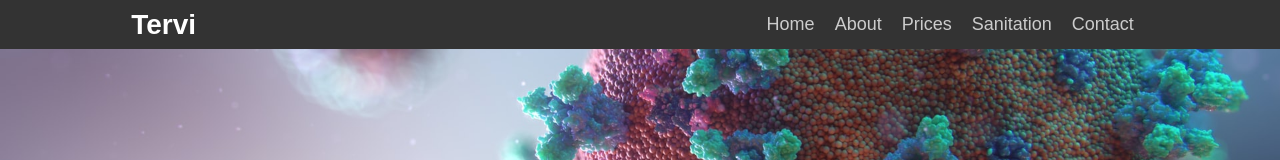
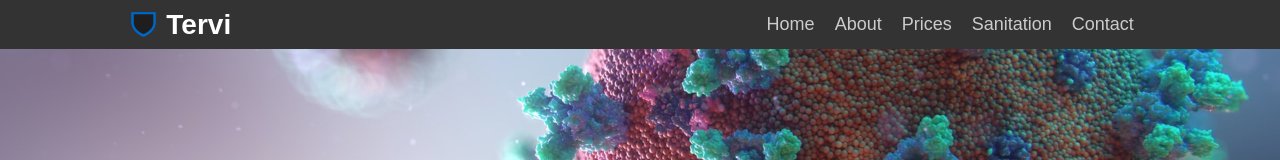
Before and after one commit to sergio-ortiz/tervi, a Next.js app: page /sanitation in a window 1280 px wide. Shown: the top 160 px of the page. Built offline with nearby package versions, Linux system fonts and the light colour scheme.

Commit message:
feat(branding): logo

```diff
--- a/components/Layout.js
+++ b/components/Layout.js
@@ -9,6 +9,7 @@ const Layout = ({ children, hero, mainHeading, extras }) => (
         name="keywords"
         content="facility, custodian, porter, clean, cleaner, cleaning, janitorial, janitor, COVID-19, SARS-CoV-2, coronavirus, disinfect, disinfecting, sanitize, sanitizing, decontamination, decontaminate"
       />
+      <link rel="icon" href="/logo1.ico" />
       <title>Tervi | Janitorial Cleaning Services</title>
     </Head>
     <Header hero={hero} mainHeading={mainHeading} extras={extras} />
--- a/components/Nav.js
+++ b/components/Nav.js
@@ -2,6 +2,7 @@ import { useState } from "react";
 import Link from "next/link";
 import MobileMenu from "/components/MobileMenu";
 import styles from "/styles/Nav.module.css";
+import Image from "next/image";
 
 const Nav = ({ extras }) => {
   const [mobile, setMobile] = useState(false);
@@ -11,7 +12,15 @@ const Nav = ({ extras }) => {
       <div className={styles.container}>
         <h1>
           <Link href="/">
-            <a className={styles.branding}>Tervi</a>
+            <a className={styles.branding}>
+              <Image
+                className={styles.logo}
+                src="/logo1.png"
+                width="25"
+                height="25"
+              />
+              Tervi
+            </a>
           </Link>
         </h1>
         <ul className={styles.navLinks}>
--- a/styles/Nav.module.css
+++ b/styles/Nav.module.css
@@ -22,6 +22,10 @@
   text-decoration: none;
   text-decoration: none;
   color: white;
+  display: flex;
+  width: 100px;
+  justify-content: space-between;
+  align-items: center;
 }
 
 .navLinks {
```
Also changed, not shown: public/logo1.png (added), 1 other file (tests, documents, lock files or other folders).
